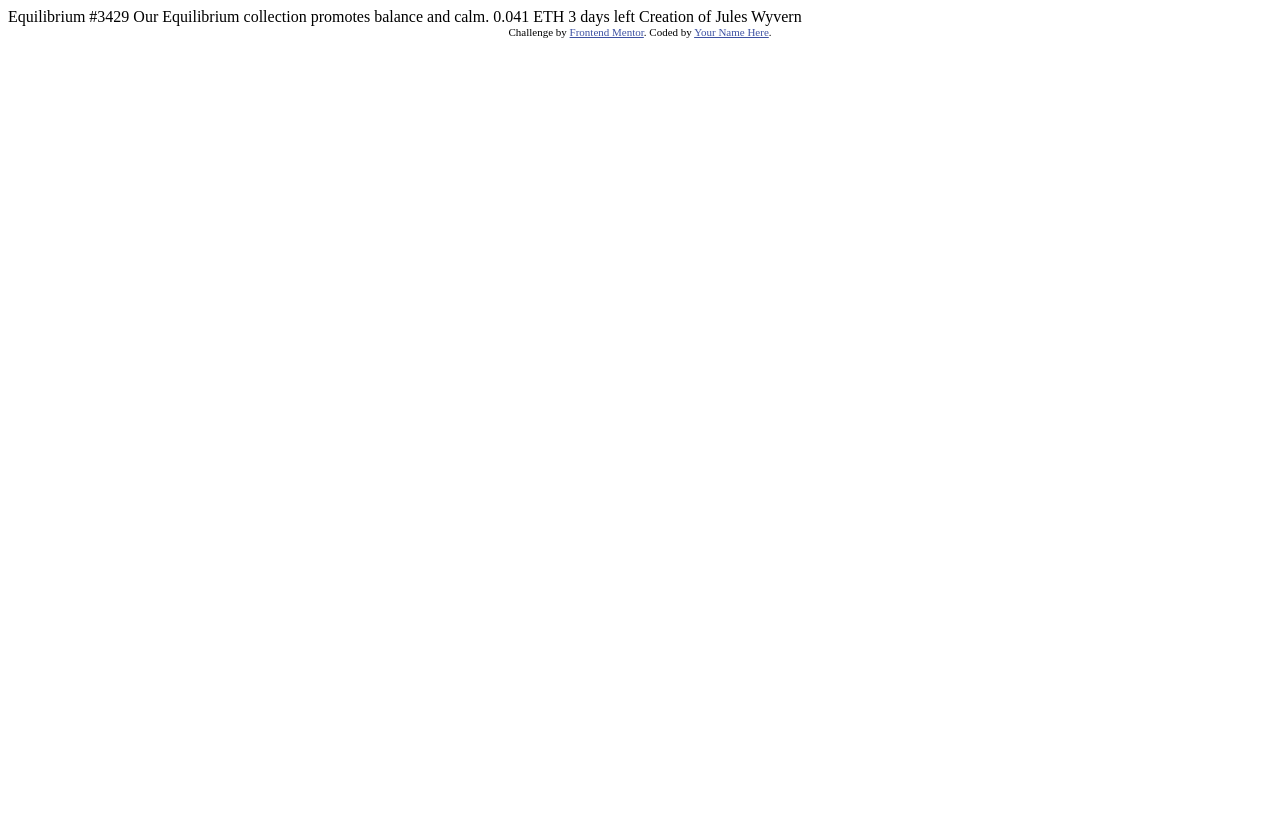
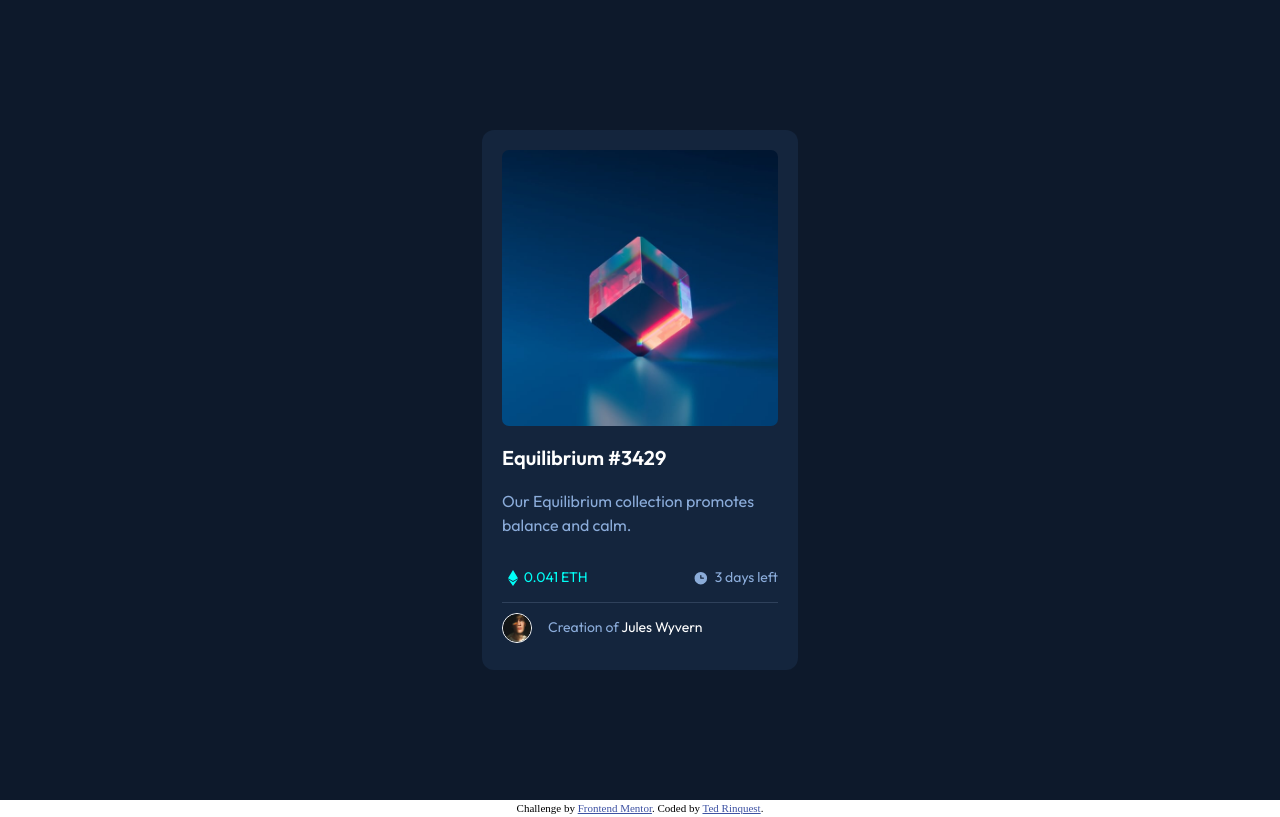
Before and after one commit to climb512/nft-preview-card-component-main, a plain HTML site: page index.html in a window 1280 px wide. Drawn offline with Linux system fonts and the light colour scheme.

Commit message:
Completed project

```diff
--- /dev/null
+++ b/SimpleTimeTrack - 6_17_2023, 11_16_08 PM.csv
@@ -0,0 +1,5 @@
+30,NFT preview card component,set up environment,0:19:34,2023-6-17,19,
+31,NFT preview card component,html,0:15:23,2023-6-17,15,
+32,NFT preview card component,css,1:27:16,2023-6-17,87,
+33,NFT preview card component,css -- hover states,0:41:01,2023-6-17,41,
+,,,,,162,minutes
--- /dev/null
+++ b/css/style.css
@@ -0,0 +1,220 @@
+/* ---start--- */
+/* "A Modern CSS Reset" by Andy Bell
+ https://piccalil.li/blog/a-modern-css-reset */
+/* Box sizing rules */
+*,
+*::before,
+*::after {
+    box-sizing: border-box;
+}
+
+/* Remove list styles on ul, ol elements with a list role, which suggests default styling will be removed */
+ul[role='list'],
+ol[role='list'] {
+    list-style: none;
+}
+
+/* Set core root defaults */
+html:focus-within {
+    scroll-behavior: smooth;
+}
+
+/* Set core body defaults */
+html,
+body {
+    min-height: 100vh;
+    text-rendering: optimizeSpeed;
+    line-height: 1.5;
+    margin: 0;
+}
+
+/* A elements that don't have a class get default styles */
+a:not([class]) {
+    text-decoration-skip-ink: auto;
+}
+
+/* Make images easier to work with */
+img,
+picture,
+svg {
+    max-width: 100%;
+    display: block;
+}
+
+/* Inherit fonts for inputs and buttons */
+input,
+button,
+textarea,
+select {
+    font: inherit;
+}
+
+/* Remove all animations, transitions and smooth scroll for people that prefer not to see them */
+@media (prefers-reduced-motion: reduce) {
+    html:focus-within {
+        scroll-behavior: auto;
+    }
+
+    *,
+    *::before,
+    *::after {
+        animation-duration: 0.01ms !important;
+        animation-iteration-count: 1 !important;
+        transition-duration: 0.01ms !important;
+        scroll-behavior: auto !important;
+    }
+}
+
+/* ---end--- */
+
+/* -- style -- */
+
+:root {
+    --clr-soft-blue: hsl(215, 51%, 70%);
+    --clr-cyan: hsl(178, 100%, 50%);
+
+    --clr-main-bg: hsl(217, 54%, 11%);
+    --clr-card-bg: hsl(216, 50%, 16%);
+    --clr-line: hsl(215, 32%, 27%);
+    --clr-white: hsl(0, 0%, 100%);
+
+    --ff-outfit: 'Outfit', sans-serif;
+    --fw-light: 300;
+    --fw-mid: 400;
+    --fw-bold: 600;
+}
+
+/* -- general -- */
+.container {
+    font-family: var(--ff-outfit);
+    height: 100dvh;
+    background-color: var(--clr-main-bg);
+    display: flex;
+    flex-direction: column;
+    justify-content: center;
+    align-items: center;
+}
+
+.card {
+    width: 316px;
+    height: 540px;
+    background-color: var(--clr-card-bg);
+    border-radius: 12px;
+    padding: 20px;
+}
+
+.image {
+    position: relative;
+    width: 276px;
+}
+
+.image__img {
+    display: block;
+    width: 100%;
+    border-radius: 7px;
+}
+
+.image__overlay {
+    position: absolute;
+    top: 0;
+    left: 0;
+    width: 100%;
+    height: 100%;
+    background: hsla(178, 100%, 50%, 0.5);
+    display: flex;
+    justify-content: center;
+    align-items: center;
+    border-radius: 12px;
+    opacity: 0;
+    transition: opacity 0.25s;
+}
+
+.image__overlay:hover {
+    opacity: 1;
+}
+
+
+.nft-name {
+    color: var(--clr-white);
+    font-size: 20px;
+    font-weight: var(--fw-bold);
+}
+
+.nft-name:hover, .creator-group>p>span:hover {
+    color: var(--clr-cyan);
+}
+
+.nft-description {
+    color: var(--clr-soft-blue);
+}
+
+.nft-details {
+    display: flex;
+    justify-content: space-between;
+}
+
+.price-group,
+.time-group {
+    display: flex;
+    justify-content: space-between;
+    align-items: center;
+    font-size: 14px;
+}
+
+.icon {
+    height: 16px;
+    margin: 6px;
+}
+
+.price {
+    color: var(--clr-cyan);
+
+}
+
+.time-left {
+    color: var(--clr-soft-blue);
+}
+
+hr {
+    height: 1px;
+    width: 100%;
+    margin: auto;
+    border: none;
+    background-color: var(--clr-line);
+}
+
+.creator-group {
+    display: flex;
+    gap: 1rem;
+    justify-content: flex-start;
+    align-items: center;
+}
+
+.creator-img {
+    height: 30px;
+    width: 30px;
+    border-radius: 50%;
+    border-color: white;
+    border-style: solid;
+    border-width: 1px;
+}
+
+.creator-group>p {
+    color: var(--clr-soft-blue);
+    font-size: 14px;
+}
+
+.creator-group>p>span {
+    color: var(--clr-white);
+}
+
+
+
+.attribution {
+    font-size: 11px;
+    text-align: center;
+}
+
+.attribution a {
+    color: hsl(228, 45%, 44%);
+}
--- a/index.html
+++ b/index.html
@@ -1,33 +1,62 @@
 <!DOCTYPE html>
 <html lang="en">
+
 <head>
   <meta charset="UTF-8">
-  <meta name="viewport" content="width=device-width, initial-scale=1.0"> <!-- displays site properly based on user's device -->
+  <meta name="viewport" content="width=device-width, initial-scale=1.0">
 
   <link rel="icon" type="image/png" sizes="32x32" href="./images/favicon-32x32.png">
 
   <title>Frontend Mentor | NFT preview card component</title>
+  <link rel="preconnect" href="https://fonts.googleapis.com">
+  <link rel="preconnect" href="https://fonts.gstatic.com" crossorigin>
+  <link href="https://fonts.googleapis.com/css2?family=Outfit:wght@300;400;600&display=swap" rel="stylesheet">
+  <link rel="stylesheet" href="css/style.css">
+</head>
 
-  <!-- Feel free to remove these styles or customise in your own stylesheet 👍 -->
-  <style>
-    .attribution { font-size: 11px; text-align: center; }
-    .attribution a { color: hsl(228, 45%, 44%); }
-  </style>
-</head>
 <body>
+  <main class="container">
+    <section class="card">
 
-  Equilibrium #3429
+      <div class="image">
+        <div class="image-group">
+          <img class="image__img" src="images/image-equilibrium.jpg" alt="NFT Equilibrium #3429">
+          <div class="image__overlay">
+            <img src="images/icon-view.svg" alt="image hover" class="hover-eye">
+          </div>
+        </div>
+      </div>
 
-  Our Equilibrium collection promotes balance and calm.
+      <h1 class="nft-name">Equilibrium #3429</h1>
 
-  0.041 ETH
-  3 days left
+      <p class="nft-description">Our Equilibrium collection promotes balance and calm.</p>
 
-  Creation of Jules Wyvern
+      <div class="nft-details">
+        <div class="price-group">
+          <img src="images/icon-ethereum.svg" alt="Ethereum icon" class="nft-icon icon">
+          <p class="price">0.041 ETH</p>
+        </div>
 
-  <div class="attribution">
-    Challenge by <a href="https://www.frontendmentor.io?ref=challenge" target="_blank">Frontend Mentor</a>.
-    Coded by <a href="#">Your Name Here</a>.
-  </div>
+        <div class="time-group">
+          <img src="images/icon-clock.svg" alt="Clock icon" class="clock-icon icon">
+          <p class="time-left">3 days left</p>
+        </div>
+      </div>
+      <hr>
+      <div class="creator-group">
+        <img src="images/image-avatar.png" alt="NFT creator" class="creator-img">
+        <p>Creation of <span>Jules Wyvern</span></p>
+      </div>
+
+    </section>
+    </div>
+  </main>
+  <footer>
+    <div class="attribution">
+      Challenge by <a href="https://www.frontendmentor.io?ref=challenge" target="_blank">Frontend Mentor</a>.
+      Coded by <a href="https://cnxwebdesign.com">Ted Rinquest</a>.
+    </div>
+  </footer>
 </body>
+
 </html>
```
Also changed, not shown: 1 other file.
